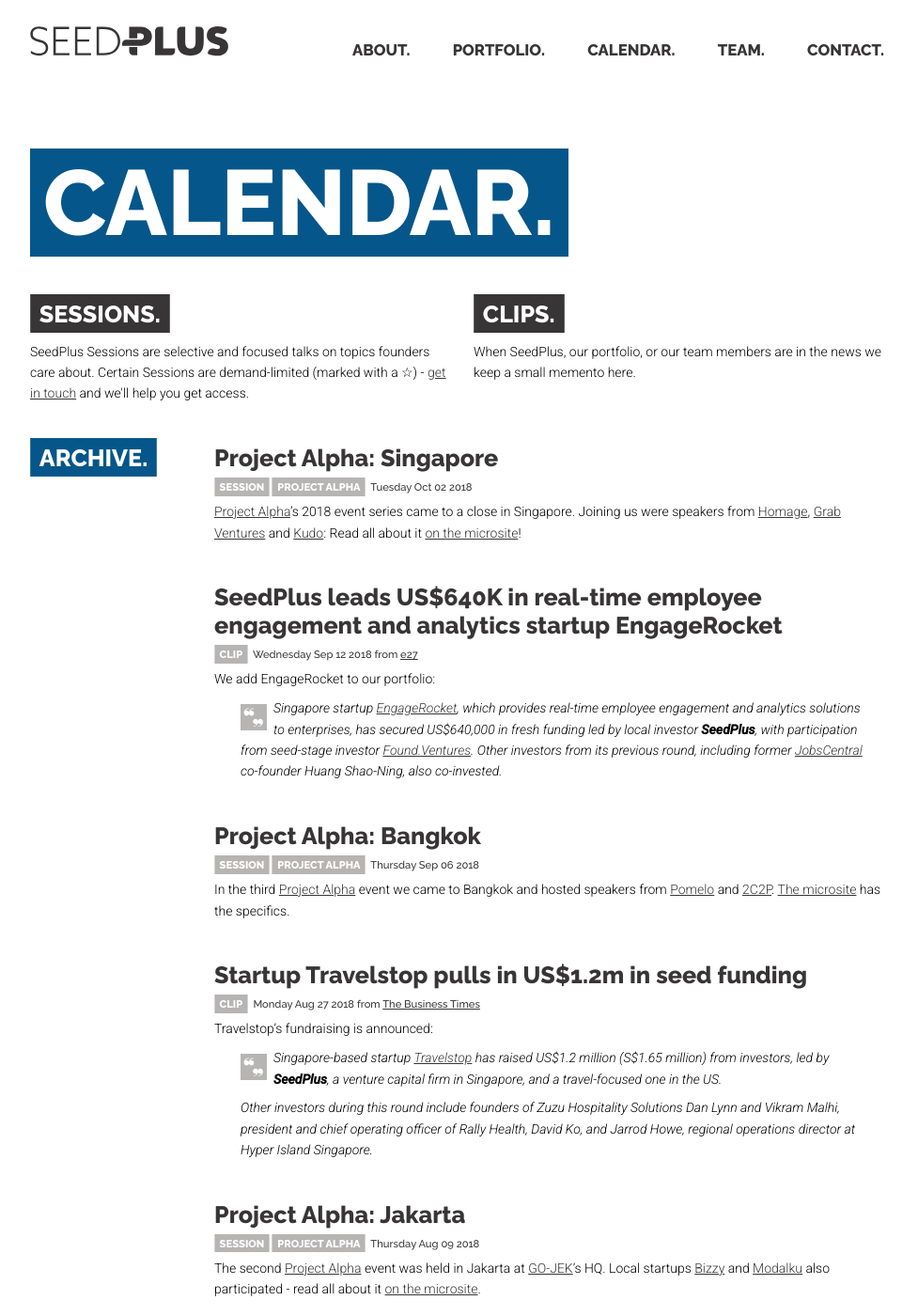
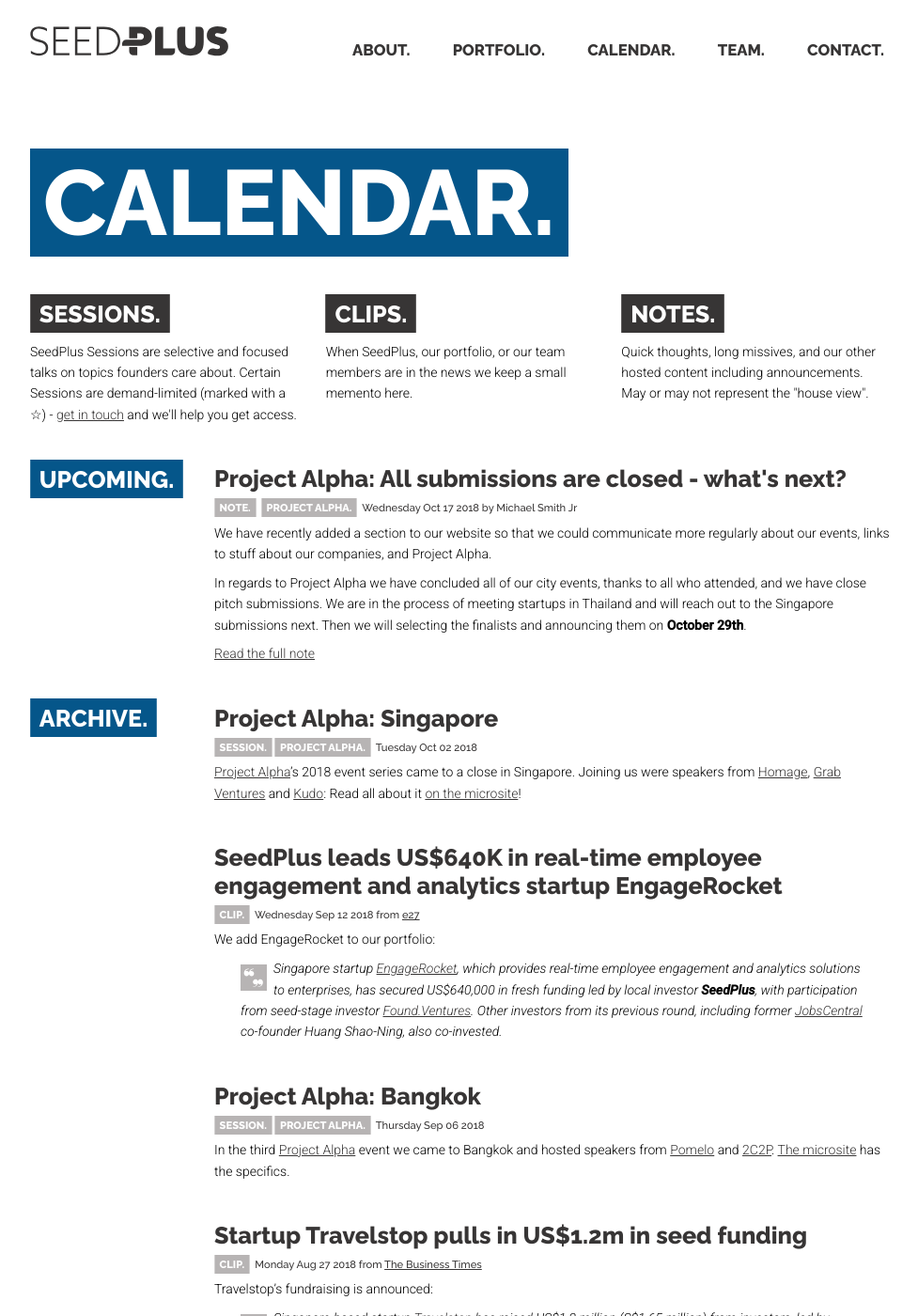
Before and after one commit to SeedPlus/seedplus.github.io, a Jekyll site: the page built from 03_calendar.html, in a window 1280 px wide and 1400 px high. Shown: the whole window at 94% size, without its empty margins (150-1127 px from the left). Built offline with Jekyll 4.4.1, drawn with Linux system fonts in a browser that asks for light colours; some of the changed text lies outside the part shown.

Commit message:
Add notes to calendar
With inaugural first note

```diff
--- a/03_calendar.html
+++ b/03_calendar.html
@@ -19,9 +19,13 @@
     <h3>Clips.</h3>
     <p>When SeedPlus, our portfolio, or our team members are in the news we keep a small memento here.</p>
   </div>
+  <div class='info-item'>
+    <h3>Notes.</h3>
+    <p>Quick thoughts, long missives, and our other hosted content including announcements. May or may not represent the "house view".</p>
+  </div>
 </div>
 
-{% assign events = site.sessions | concat: site.clips | sort: 'date' | reverse %}
+{% assign events = site.sessions | concat: site.clips | concat: site.notes | sort: 'date' | reverse %}
 {% for event in events %}
 <div class='info-group js-session' js-session-date='{{ event.date | date: "%s000" }}'><!-- How to multiply by 1000 without parsing a number -_- -->
   <div class='info-sidebar'>
@@ -31,17 +35,28 @@
     {% assign session = event %}
     <div class='info-item'>
       <h4>{{ session.title }}</h4>
-      <span class='subtitle'><span class='tag'>Session</span><span class='tag'>{{ site.data.calendar.tags | where: 'tag', session.tag | first | map: 'label' }}</span>  {{ session.date | date: "%A %b %d %Y" }} {% if session.exclusive %}&#x2606;&#xfe0e;{% endif %}</span>
+      <span class='subtitle'><span class='tag'>Session.</span><span class='tag'>{{ site.data.calendar.tags | where: 'tag', session.tag | first | map: 'label' }}.</span>  {{ session.date | date: "%A %b %d %Y" }} {% if session.exclusive %}&#x2606;&#xfe0e;{% endif %}</span>
       {{ session.output }}
     </div>
   {% elsif event.collection == 'clips' %}
     {% assign clip = event %}
     <div class='info-item'>
       <h4><a href='{{ clip.link }}' class='outbound'>{{ clip.title }}</a></h4>
-      <span class='subtitle'><span class='tag'>Clip</span>
-      {% if clip.tag %}<span class='tag'>{{ site.data.events.tags | where: 'tag', session.tag | first | map: 'label' }}</span> {% endif %}
+      <span class='subtitle'><span class='tag'>Clip.</span>
+      {% if clip.tag %}<span class='tag'>{{ site.data.calendar.tags | where: 'tag', clip.tag | first | map: 'label' }}.</span> {% endif %}
       {{ clip.date | date: "%A %b %d %Y" }} {% if clip.outlet %} from {% if clip.link %}<a href='{{ clip.link }}' class='outbound'>{{ clip.outlet }}</a>{% else %} {{ clip.outlet }} {% endif %} {% endif %}</span>
       {{ clip.output }}
+    </div>
+  {% elsif event.collection == 'notes' %}
+    {% assign note = event %}
+    <div class='info-item'>
+      <h4><a href='{{ note.url }}' class='outbound'>{{ note.title }}</a></h4>
+      <span class='subtitle'><span class='tag'>Note.</span>
+      {% if note.tag %}<span class='tag'>{{ site.data.calendar.tags | where: 'tag', note.tag | first | map: 'label' }}.</span> {% endif %}
+      {{ note.date | date: "%A %b %d %Y" }} {% if note.author %} by {{ site.data.calendar.authors | where: 'tag', note.author | first | map: 'label' }}{% endif %}</span>
+      {{ note.excerpt }}
+
+      <p><a href='{{ note.url }}'>Read the full note</a></p>
     </div>
   {% endif %}
 </div>
--- a/_config.yml
+++ b/_config.yml
@@ -28,6 +28,20 @@
     output: false
   clips:
     output: false
+  notes:
+    output: true
+    permalink: '/calendar/:title'
+
+defaults:
+  - scope:
+      path: ''
+    values:
+      excerpt_separator: <!--MAGIC_END_EXCERPT-->
+  - scope:
+      path: ''
+      type: 'notes'
+    values:
+      layout: note
 
 # Prose (prose.io) configuration (https://github.com/prose/prose/wiki/Prose-Configuration)
 prose:
@@ -78,6 +92,55 @@
         field:
           element: text
           label: Name of the outlet that published the clip
+      - name: tag
+        field:
+          element: select
+          label: Tag
+          options:
+            - name: 'AI/ML'
+              value: 'aiml'
+            - name: 'Growth'
+              value: 'growth'
+            - name: 'Fintech'
+              value: 'fintech'
+            - name: 'Project Alpha'
+              value: 'alpha'
+    _notes:
+      - name: title
+        field:
+          element: text
+          label: Note title (will be slugified for the URL)
+      - name: date
+        field:
+          element: text
+          label: Publishing date
+          value: CURRENT_DATETIME
+      - name: author
+        field:
+          element: select
+          label: Author
+          options:
+            - name: 'Michael Smith Jr'
+              value: 'michael'
+            - name: 'Tiang Lim Foo'
+              value: 'tiang'
+            - name: 'Gabriel Lundberg'
+              value: 'gabriel'
+            - name: 'Chirayu Wadke'
+              value: 'chirayu'
+      - name: tag
+        field:
+          element: select
+          label: Tag
+          options:
+            - name: 'AI/ML'
+              value: 'aiml'
+            - name: 'Growth'
+              value: 'growth'
+            - name: 'Fintech'
+              value: 'fintech'
+            - name: 'Project Alpha'
+              value: 'alpha'
   siteurl: "http://www.seedplus.com"
   media: "/images/upload"
   ignore:
--- /dev/null
+++ b/_notes/181017_alphawhatsnext.md
@@ -0,0 +1,14 @@
+---
+title: "Project Alpha: All submissions are closed - what's next?"
+date: 2018-10-17
+tag: alpha
+author: michael
+---
+
+We have recently added a section to our website so that we could communicate more regularly about our events, links to stuff about our companies, and Project Alpha.
+
+In regards to Project Alpha we have concluded all of our city events, thanks to all who attended, and we have close pitch submissions. We are in the process of meeting startups in Thailand and will reach out to the Singapore submissions next. Then we will selecting the finalists and announcing them on **October 29th**.
+
+<!--MAGIC_END_EXCERPT-->
+
+Again - thanks to everyone who attended, submitted or helped produce the 2017 program. We will be announcing details about next year before the end of the year.
```
Also changed, not shown: _data/calendar.yaml (+10 -0 lines), _layouts/note.html (added, +23 -0 lines).
